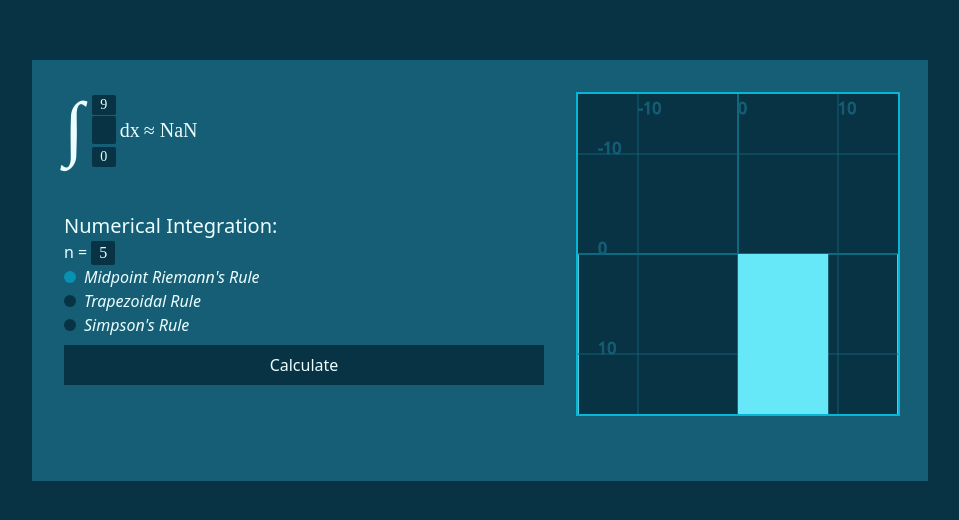
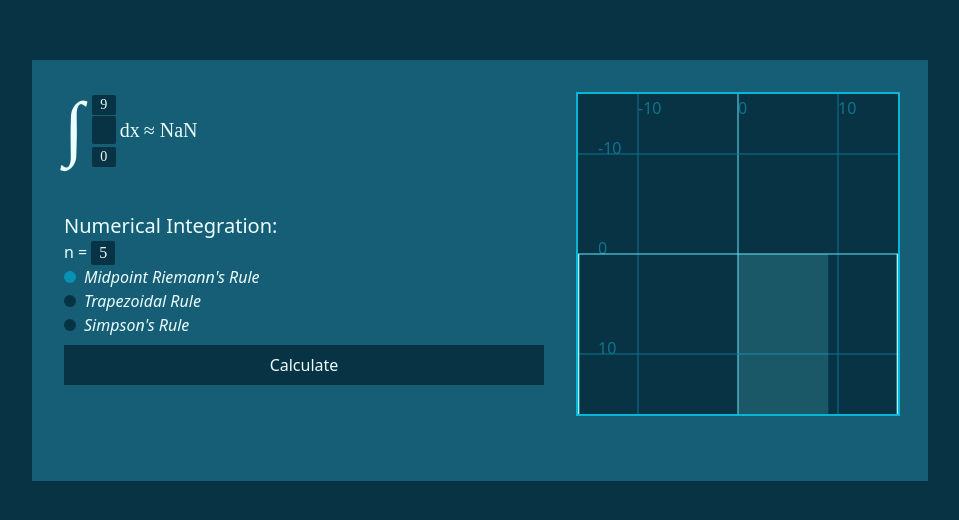
Before and after one commit to kolostring/integral-calculator, a React (Vite) app: page / in a window 1280 px wide. Shown: the part 130-650 px from the top of the page, without its empty margins (160-1119 px from the left). Built offline with nearby package versions, Linux system fonts and the light colour scheme.

Commit message:
refactor: SVGFunctionGridLines classNames on props and axis styling

```diff
--- a/src/components/IntegralGrapher.tsx
+++ b/src/components/IntegralGrapher.tsx
@@ -20,9 +20,20 @@ export default function IntegralGrapher({
   const renderGraph = (itemProps: Transformable) => {
     return (
       <>
+        <SVGFunctionGridLines
+          {...itemProps}
+          className="pointer-events-none absolute top-0"
+          numbersClassName="fill-cyan-700"
+          strokeClassName="stroke-cyan-700"
+          axisClassName="stroke-cyan-300"
+        />
+
         <SVGFunctionGrapher
-          axesProps={{ className: "stroke-cyan-500" }}
-          graphProps={{ className: "stroke-cyan-300 fill-transparent" }}
+          className="absolute top-0"
+          axesProps={{ className: "" }}
+          graphProps={{
+            className: "stroke-2 stroke-cyan-200 fill-transparent",
+          }}
           functionPoints={(from, to) => {
             const res = [];
             const n = 1000;
@@ -46,12 +57,10 @@ export default function IntegralGrapher({
           {...itemProps}
         />
 
-        <SVGFunctionGridLines {...itemProps} />
-
         <SVGFunctionGrapher
           className="absolute top-0"
           axesProps={{ className: "" }}
-          graphProps={{ className: "fill-cyan-300" }}
+          graphProps={{ className: "fill-cyan-300 opacity-20" }}
           functionPoints={(from, to) => {
             const res = [];
             const n = 1000;
--- a/src/components/SVGFunctionGridLines.tsx
+++ b/src/components/SVGFunctionGridLines.tsx
@@ -1,11 +1,24 @@
+import React from "react";
 import { Transformable } from "./TransformationContainer";
+
+export type SVGFunctionGridLinesProps = {
+  numbersClassName?: string;
+  strokeClassName?: string;
+  axisClassName?: string;
+} & Transformable &
+  React.SVGProps<SVGSVGElement>;
 
 export default function SVGFunctionGridLines({
   width,
   height,
   position,
   scale,
-}: Transformable) {
+  numbersClassName,
+  strokeClassName,
+  axisClassName,
+
+  ...props
+}: Readonly<SVGFunctionGridLinesProps>) {
   const deltaX = Math.min(
     Math.max(
       1,
@@ -22,36 +35,52 @@ export default function SVGFunctionGridLines({
     10,
   );
 
-  const offsetX = position.x / scale - width / 2 / scale;
-  const offsetY = position.y / scale - height / 2 / scale;
+  const offsetX = (position.x - width / 2) / scale;
+  const offsetY = (position.y - height / 2) / scale;
 
   return (
     <svg
-      className="pointer-events-none absolute top-0 fill-cyan-800 stroke-cyan-800"
+      {...props}
       viewBox={`${position.x - width / 2} ${position.y - height / 2} ${width} ${height}`}
     >
-      {[...Array(50)].map((val, index) => {
+      {[...Array(20)].map((_, index) => {
         const pos = (deltaX * index + (offsetX - (offsetX % deltaX))) * scale;
 
         return (
           <>
-            <text key={pos} x={`${pos}`} y={`${offsetY * scale + 20}`}>
+            <text
+              className={numbersClassName}
+              key={pos}
+              x={`${pos}`}
+              y={`${offsetY * scale + 20}`}
+            >
               {Math.ceil(deltaX * index + offsetX - (offsetX % deltaX))}
             </text>
-            <path d={`M ${pos} ${position.y - height/2} V ${position.y + height}`} />
+            <path
+              className={`${pos == 0? axisClassName: strokeClassName}`}
+              d={`M ${pos} ${position.y - height / 2} V ${position.y + height}`}
+            />
           </>
         );
       })}
 
-      {[...Array(50)].map((val, index) => {
+      {[...Array(20)].map((_, index) => {
         const pos = (deltaY * index + (offsetY - (offsetY % deltaY))) * scale;
 
         return (
           <>
-            <text key={pos} x={`${offsetX * scale + 20}`} y={`${pos}`}>
+            <text
+              className={numbersClassName}
+              key={pos}
+              x={`${offsetX * scale + 20}`}
+              y={`${pos}`}
+            >
               {Math.ceil(deltaY * index + offsetY - (offsetY % deltaY))}
             </text>
-            <path d={`M ${position.x - width/2} ${pos} H ${width + position.x}`} />
+            <path
+              className={`${pos == 0? axisClassName: strokeClassName}`}
+              d={`M ${position.x - width / 2} ${pos} H ${width + position.x}`}
+            />
           </>
         );
       })}
```
